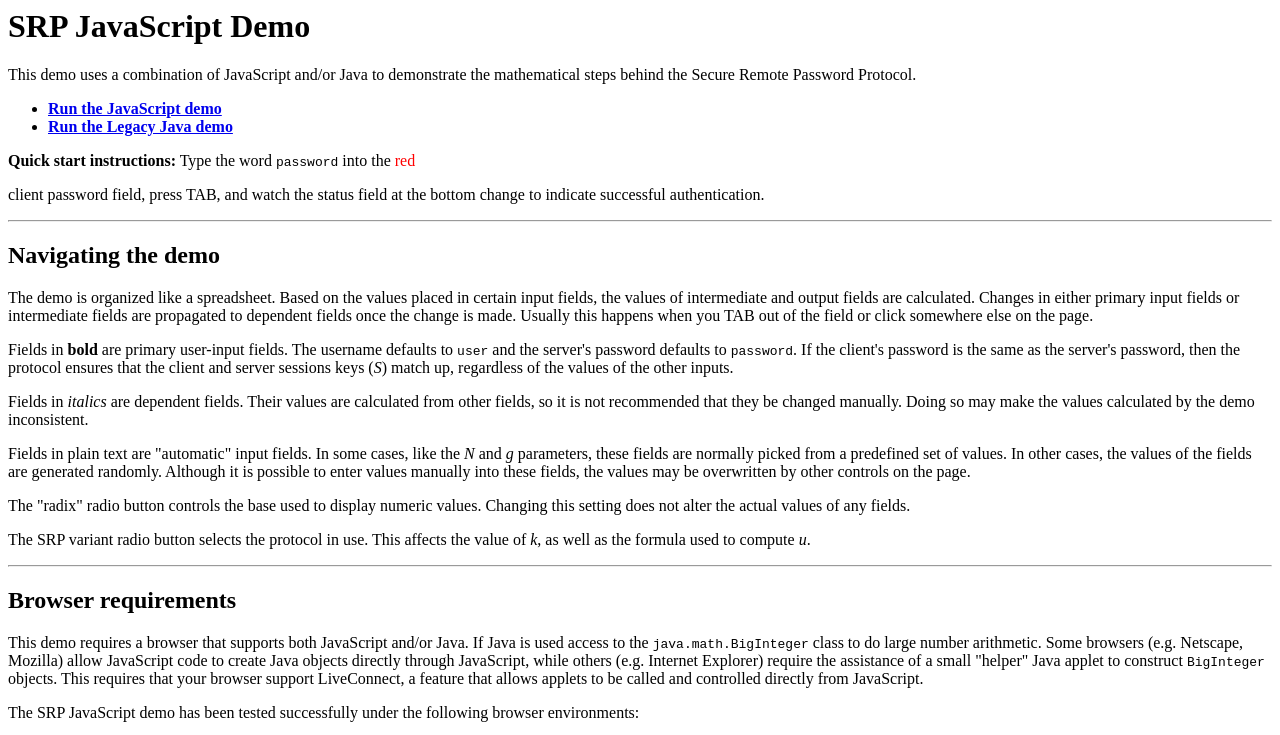
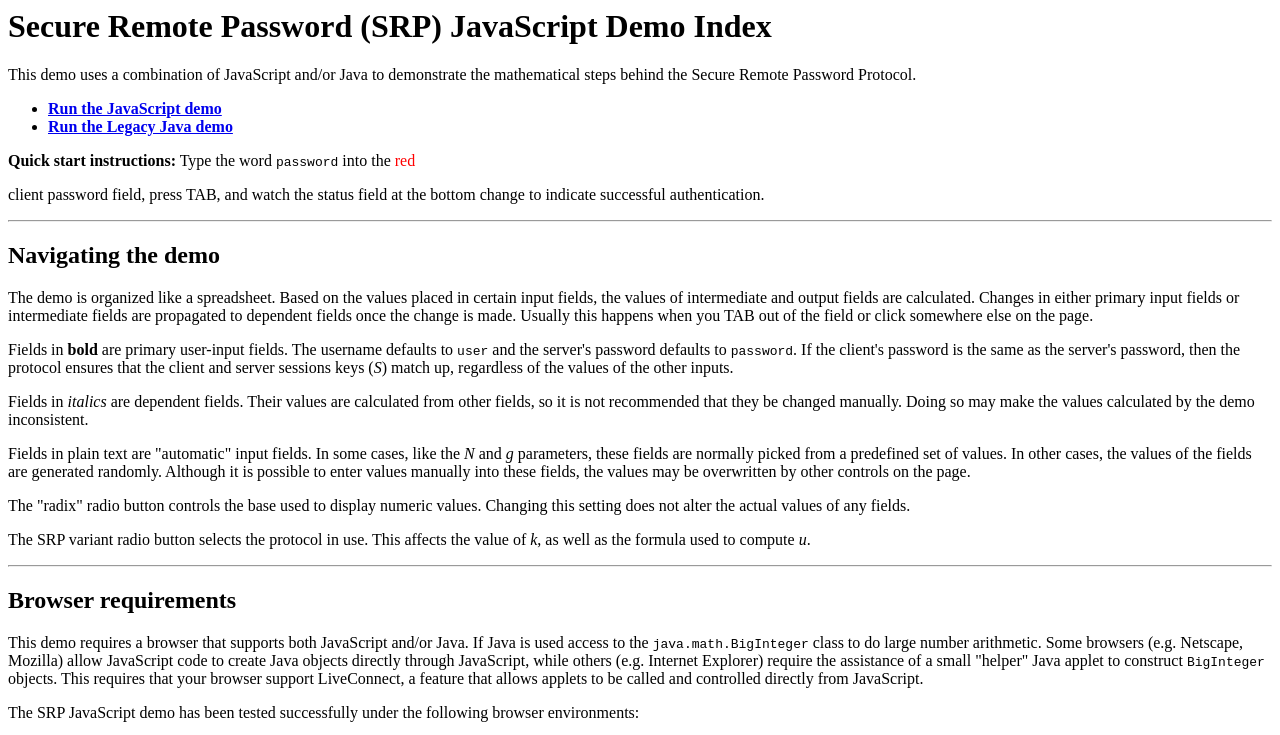
Before and after one commit to hthetiot/srp-demo, a website: page demo/index.html in a window 1280 px wide. Shown: the top 735 px of the page. Drawn offline with Linux system fonts and the light colour scheme.

Commit message:
update demo

```diff
--- a/demo/index.html
+++ b/demo/index.html
@@ -2,7 +2,7 @@
 <head>
     <title>Secure Remote Password (SRP) JavaScript Demo Index</title>
 </head>
-<h1>SRP JavaScript Demo</h1>
+<h1>Secure Remote Password (SRP) JavaScript Demo Index</h1>
 <body bgcolor="#ffffff" text="#000000">
     <p>
         This demo uses a combination of JavaScript and/or Java to demonstrate the mathematical steps behind the Secure Remote Password Protocol.
```
Also changed, not shown: demo/javascript.html (+1 -1 lines).
